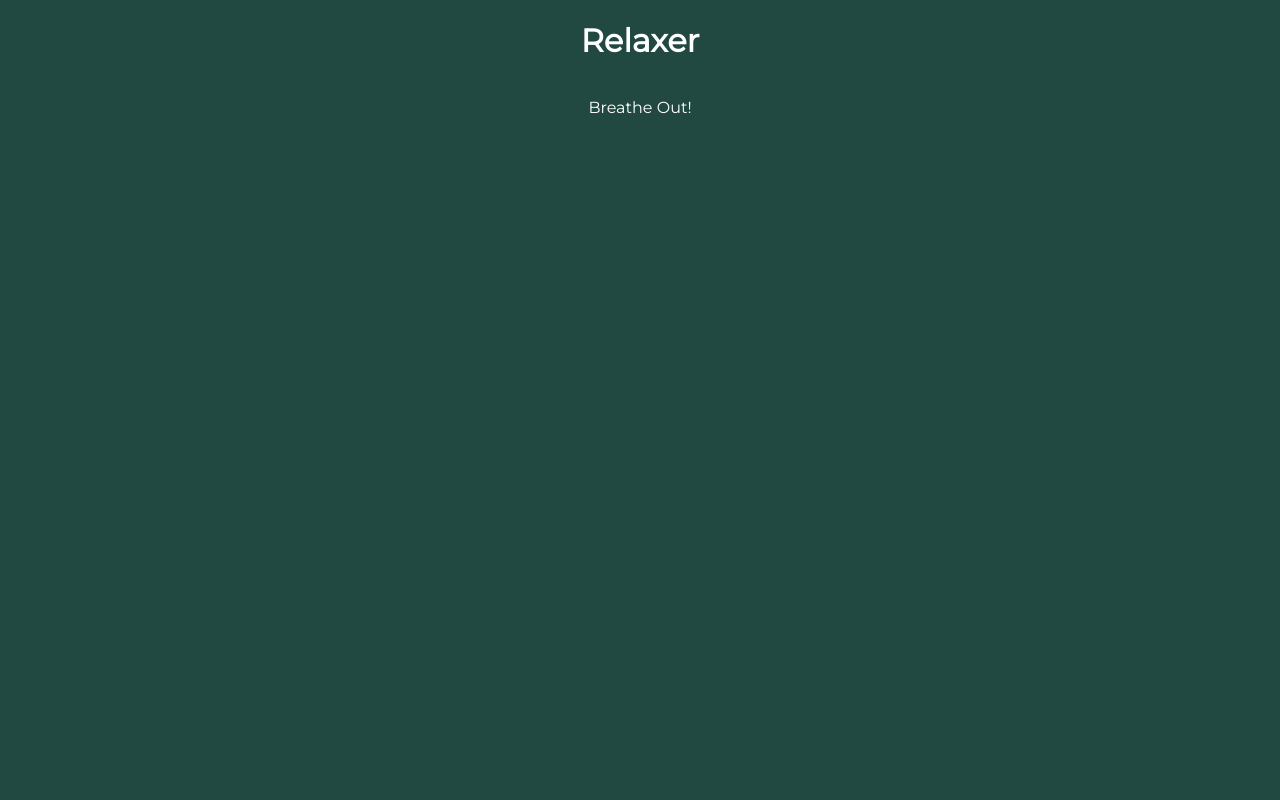
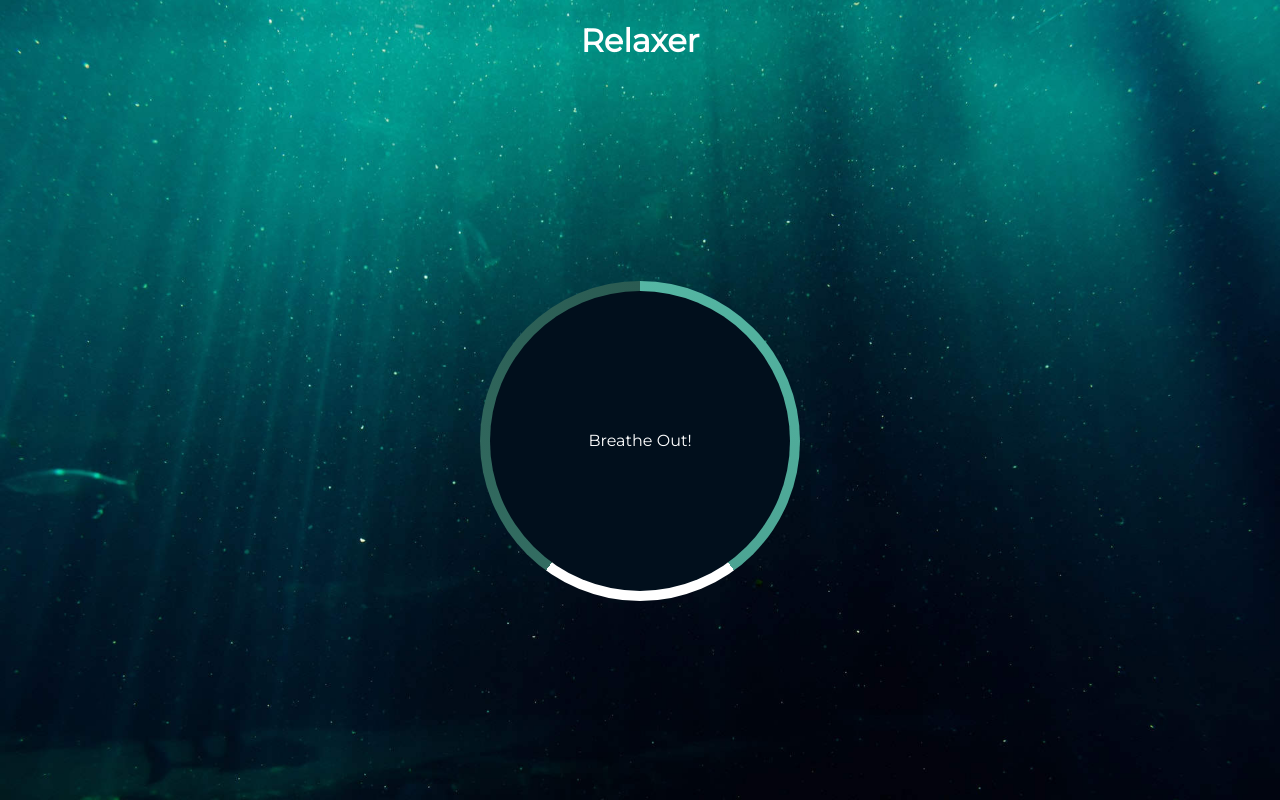
Before and after one commit to leogirardeau/Relaxer, a plain HTML site: page index.html in a window 1280 px wide. Drawn offline with Linux system fonts and the light colour scheme.

Commit message:
addind container / gradient-circle / circle

```diff
--- a/styles.css
+++ b/styles.css
@@ -4,8 +4,10 @@
   box-sizing: border-box;
 }
 
+/* BODY */
+
 body {
-    background: #224941 url('./img/bg.jpg') no-repeat center center/cover;
+    background: #224941 url('./bg.jpg') no-repeat center center/cover;
     color: #fff;
     font-family: 'Montserrat', sans-serif;
     min-height: 100vh;
@@ -15,3 +17,49 @@ body {
     align-items: center;
     margin: 0;
   }
+
+  /* CONTAINER */
+
+  .container {
+      display: flex;
+      align-items: center;
+      justify-content: center;
+      height: 300px;
+      width: 300px;
+      margin: auto;
+      position: relative;
+      transform: scale(1);
+  }
+
+.gradient-circle {
+    background: conic-gradient(
+    #55b7a4 0%,
+    #4ca493 40%,
+    #fff 40%,
+    #fff 60%,
+    #336d62 60%,
+    #2a5b52 100%
+    );
+    height: 320px;
+    width: 320px;
+    position: absolute;
+    top: -10px;
+    left: -10px;
+    z-index: -2;
+    border-radius: 50%;
+}
+
+.circle {
+    background-color: #010f1c;
+    height: 100%;
+    width: 100%;
+    position: absolute;
+    top: 0;
+    left: 0;
+    z-index: -1;
+    border-radius: 50%;
+}
+
+.pointer-container {
+
+}
```
